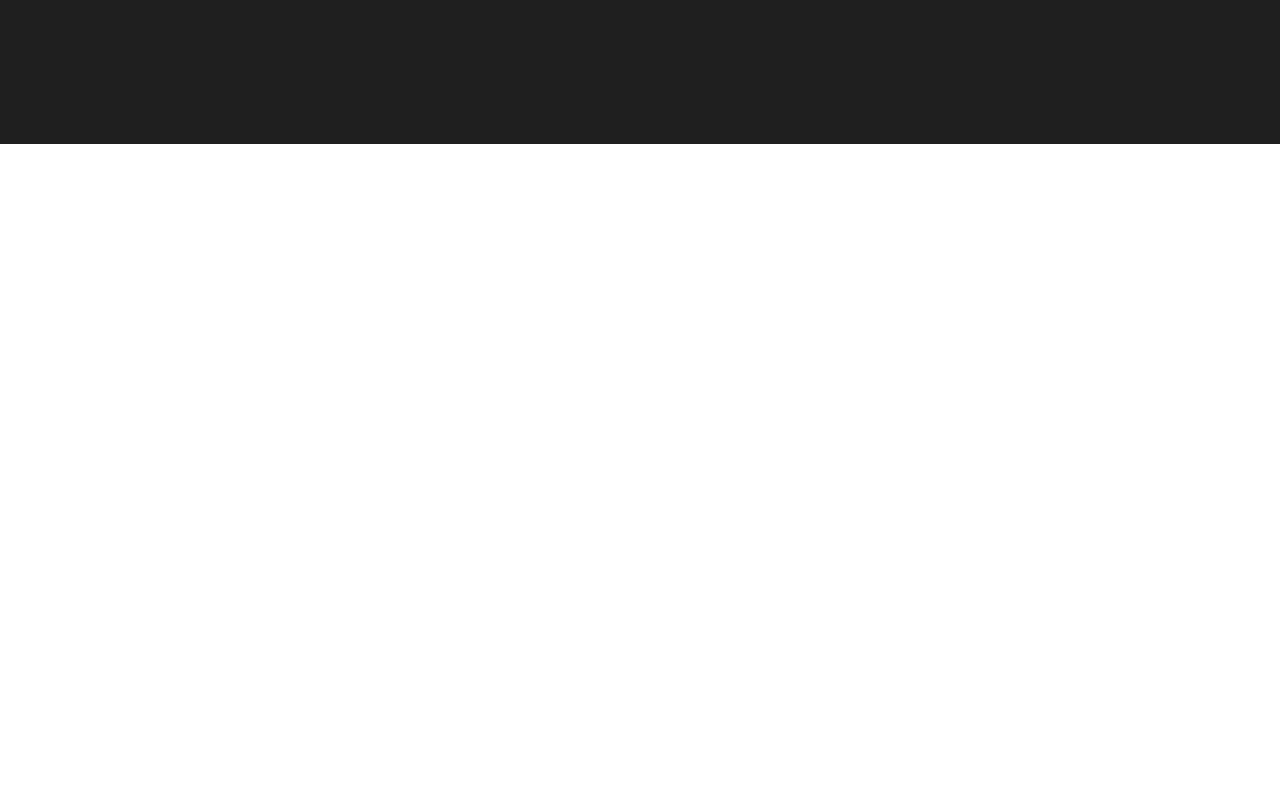
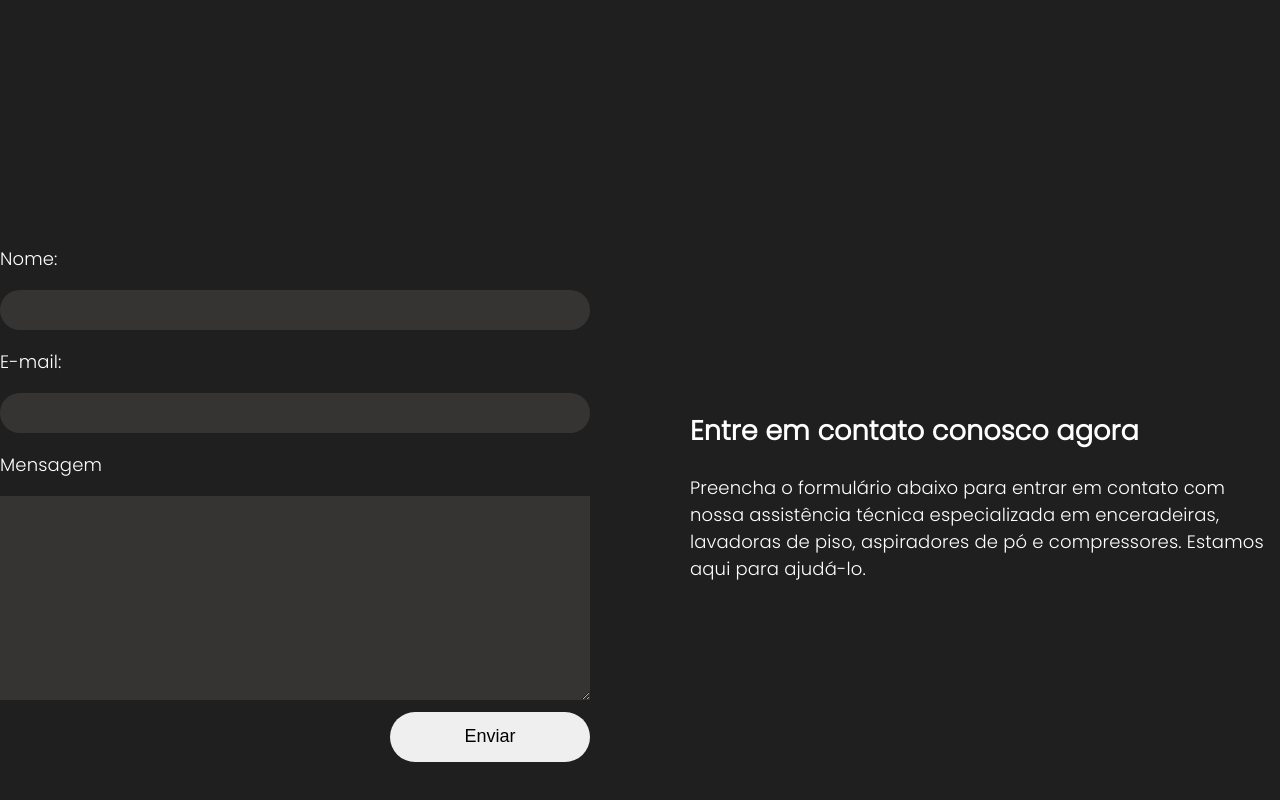
Before and after one commit to cleitonsobrinho/soluteck-assistencia, a React (Create React App) app: page / in a window 1280 px wide. Shown: the part 4770-5570 px from the top of the page. Before the commit the page ends 4914 px from the top, so only its background shows below. Built offline with nearby package versions, Linux system fonts and the light colour scheme.

Commit message:
feat: add formContact component

```diff
--- /dev/null
+++ b/src/components/form-contact/form-contact-styles.jsx
@@ -0,0 +1,76 @@
+import styled from "styled-components";
+
+const ContainerForm = styled.form`
+  display: flex;
+  justify-content: space-around;
+  align-items: center;
+  gap: 100px;
+  background-color: #1f1f1f;
+  font-size: 18px;
+  color: #ffffff;
+  width: 100%;
+  height: 700px;
+
+  .inform {
+    width: 600px;
+  }
+
+  .box-text {
+    width: 600px;
+  }
+
+  .box {
+    width: 100%;
+  }
+
+  .Containewr-box {
+    display: flex;
+  }
+
+  .container-input {
+    width: 100%;
+  }
+
+  .message {
+    width: 100%;
+    background-color: #3d3a3ac5;
+    color: #ffffff;
+    border: 0px;
+    font-size: 18px;
+  }
+
+  .container-pressInput {
+    width: 100%;
+    display: flex;
+    justify-content: end;
+  }
+
+  .press-input {
+    width: 200px;
+    height: 50px;
+    border-radius: 40px;
+    font-size: 18px;
+    margin-top: 5px;
+    border: 0;
+    cursor: pointer;
+
+    &:hover {
+      cursor: pointer;
+      background-color: #008cff;
+      color: #ffffff;
+    }
+  }
+
+  .input-form {
+    border-radius: 20px;
+    height: 40px;
+    width: 100%;
+    background-color: #3d3a3ac5;
+    color: #ffffff;
+    border: 0px;
+    text-align: center;
+    font-size: 18px;
+  }
+`;
+
+export default ContainerForm;
--- /dev/null
+++ b/src/components/form-contact/form-contact.jsx
@@ -0,0 +1,48 @@
+import ContainerForm from "./form-contact-styles";
+
+const FormContact = () => {
+  return (
+    <ContainerForm>
+      <div className="inform">
+        <div className="container-input">
+          <div className="ContainerBox">
+            <div className="box">
+              <p>Nome:</p>
+              <input type="text" className="input-form" />
+            </div>
+
+            <div className="box">
+              <p>E-mail:</p>
+              <input type="email" className="input-form" />
+            </div>
+          </div>
+
+          <p>Mensagem</p>
+
+          <textarea
+            name=""
+            id=""
+            cols="30"
+            rows="10"
+            className="message"
+          ></textarea>
+
+          <div className="container-pressInput">
+            <input type="submit" value="Enviar" className="press-input" />
+          </div>
+        </div>
+      </div>
+
+      <div className="box-text">
+        <h2>Entre em contato conosco agora</h2>
+        <p>
+          Preencha o formulário abaixo para entrar em contato com nossa
+          assistência técnica especializada em enceradeiras, lavadoras de piso,
+          aspiradores de pó e compressores. Estamos aqui para ajudá-lo.
+        </p>
+      </div>
+    </ContainerForm>
+  );
+};
+
+export default FormContact;
--- a/src/pages/Home/Home.jsx
+++ b/src/pages/Home/Home.jsx
@@ -1,6 +1,7 @@
 import AboutSoluteck from "../../components/about-soluteck/about-soluteck";
 import Carousel from "../../components/carousel/carousel";
 import Description from "../../components/description/description";
+import FormContact from "../../components/form-contact/form-contact";
 import Gallery from "../../components/gallery/gallery";
 import Header from "../../components/header/Header";
 import SectionSlides from "../../components/section/section";
@@ -20,6 +21,7 @@ const Home = () => {
       <Carousel />
       <AboutSoluteck />
       <SoluteckLocation />
+      <FormContact />
     </ContainerHome>
   );
 };
```
